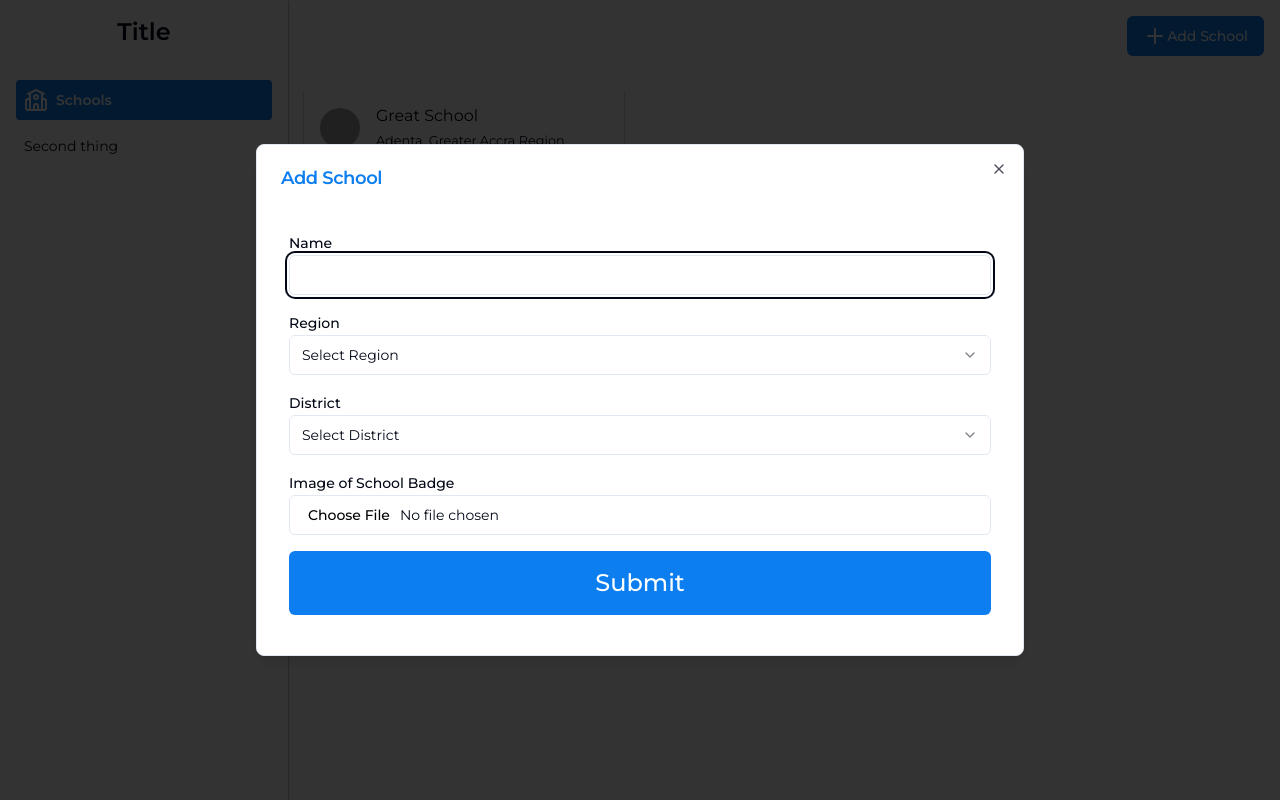
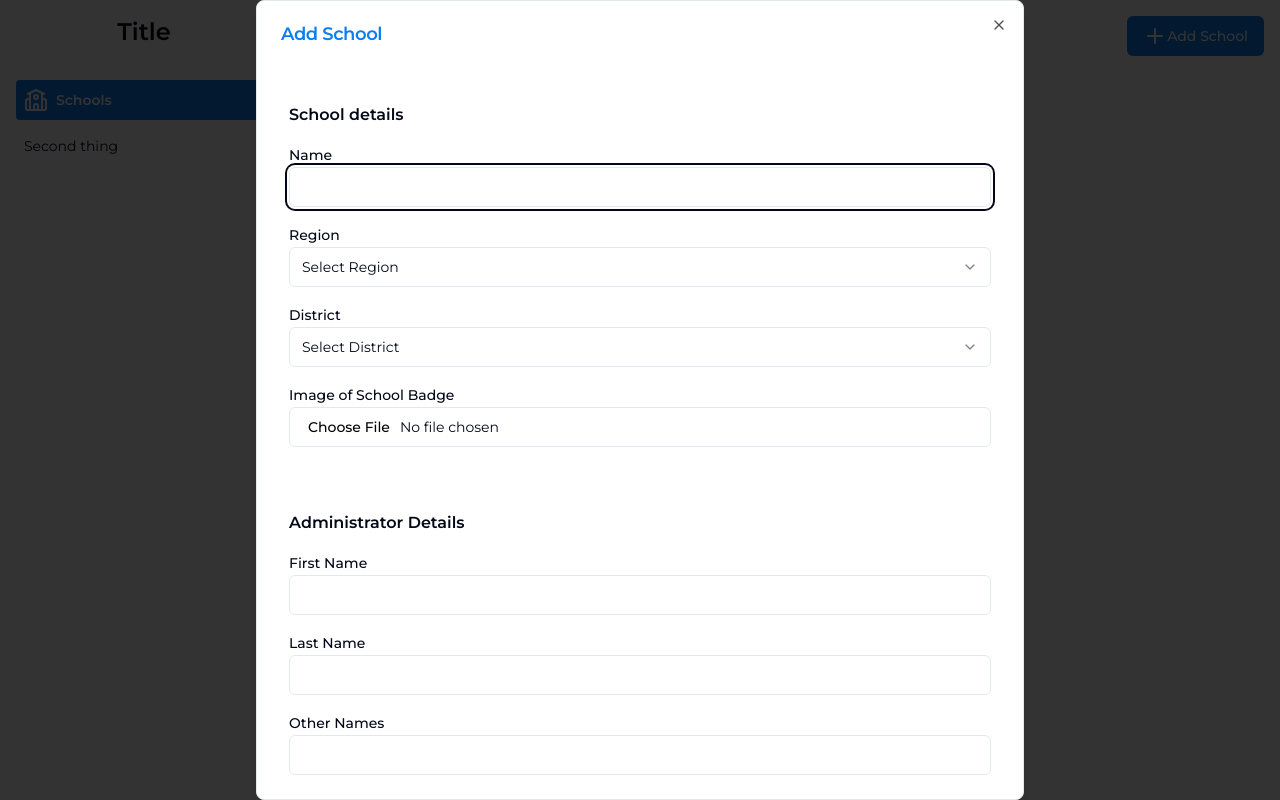
Before and after one commit to smart-school-admin/smart-school, a Next.js app: page /admin in a window 1280 px wide. Both pictures are taken after a click on the button "Add School". Built offline with nearby package versions, Linux system fonts and the light colour scheme; grey boxes are pictures that could not be loaded.

Commit message:
added administrator section to school form

```diff
--- a/app/admin/_actions/school.ts
+++ b/app/admin/_actions/school.ts
@@ -1,13 +1,30 @@
 import { z } from "zod";
 
-const fileSchema = z.instanceof(File).refine((file) => file.size > 0);
+const requiredMessage = "This field is required";
+const fileSizeMessage = "File must be less than 10mb";
+const fileSchema = z.instanceof(File, { message: requiredMessage });
 
-const requiredMessage = "This field is required";
+const imageSchema = fileSchema.refine(
+  (file) => file.size !== 0 || file.type.startsWith("/image")
+);
+
 const addSchoolSchema = z.object({
-  name: z.string({message: requiredMessage}),
-  region: z.string({message: requiredMessage}),
-  district: z.string({message: requiredMessage}),
-  // badgeImage: z.instanceof(File)
+  name: z.string({ message: requiredMessage }),
+  region: z.string({ message: requiredMessage }),
+  district: z.string({ message: requiredMessage }),
+  badgeImage: imageSchema.refine((file) => file.size < 10 * 1000000, {
+    message: fileSizeMessage,
+  }),
+  // section for admin details
+  firstName: z.string({ message: requiredMessage }),
+  lastName: z.string({ message: requiredMessage }),
+  otherNames: z.string({ message: "Text Required" }).optional(),
+  email: z.string().email(),
+  password: z.string(),
+  profileImage: imageSchema.refine(
+    (file) => file.size > 0 && file.size < 10 * 1000000,
+    { message: fileSizeMessage }
+  ),
 });
 
 export async function addSchool(prevState: unknown, formData: FormData) {
--- a/app/admin/_components/schoolForm.tsx
+++ b/app/admin/_components/schoolForm.tsx
@@ -27,7 +27,9 @@ const districts = [
 export default function SchoolForm() {
   const [errors, action] = useFormState(addSchool, {});
   return (
-    <form action={action} className="py-4 flex flex-col gap-4">
+    <form action={action} className="py-4 flex flex-col gap-8">
+      <div className="py-4 flex flex-col gap-4">
+      <h2 className="font-semibold">School details</h2>
         <div>
           <Label>Name</Label>
           <Input name="name" />
@@ -35,7 +37,11 @@ export default function SchoolForm() {
         </div>
         <div>
           <Label>Region</Label>
-        <SSSelect name="region" options={regions} placeholder="Select Region" />
+          <SSSelect
+            name="region"
+            options={regions}
+            placeholder="Select Region"
+          />
           {errors?.region && <FormError>{errors.region}</FormError>}
         </div>
         <div>
@@ -50,9 +56,43 @@ export default function SchoolForm() {
         <div>
           <Label>Image of School Badge</Label>
           <Input name="badgeImage" type="file" accept=".png, .jpg, .jpeg" />
-        {/* {errors?.name && <FormError>{errors.name}</FormError>} */}
+          {errors?.name && <FormError>{errors.name}</FormError>}
         </div>
-      <SubmitButton/>
+      </div>
+      <div className="py-4 flex flex-col gap-4">
+      <h2 className="font-semibold">Administrator Details</h2>
+        <div>
+          <Label>First Name</Label>
+          <Input name="firstName" />
+          {errors?.firstName && <FormError>{errors.firstName}</FormError>}
+        </div>
+        <div>
+          <Label>Last Name</Label>
+          <Input name="lastName"/>
+          {errors?.lastName && <FormError>{errors.lastName}</FormError>}
+        </div>
+        <div>
+          <Label>Other Names</Label>
+          <Input name="otherNames"/>
+          {errors?.otherNames && <FormError>{errors.otherNames}</FormError>}
+        </div>
+        <div>
+          <Label>Email</Label>
+          <Input name="email"/>
+          {errors?.email && <FormError>{errors.email}</FormError>}
+        </div>
+        <div>
+          <Label>Password</Label>
+          <Input name="password" type="password"/>
+          {errors?.password && <FormError>{errors.password}</FormError>}
+        </div>
+        <div>
+          <Label>Profile Image</Label>
+          <Input name="profileImage" type="file" accept=".png, .jpg, .jpeg" />
+          {errors?.profileImage && <FormError>{errors.profileImage}</FormError>}
+        </div>
+      </div>
+      <SubmitButton />
     </form>
   );
 }
```
Lines whose indentation alone changed are shown as unchanged.
